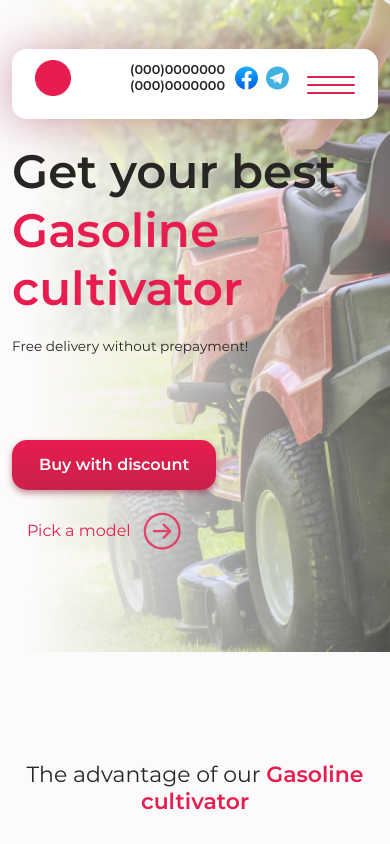
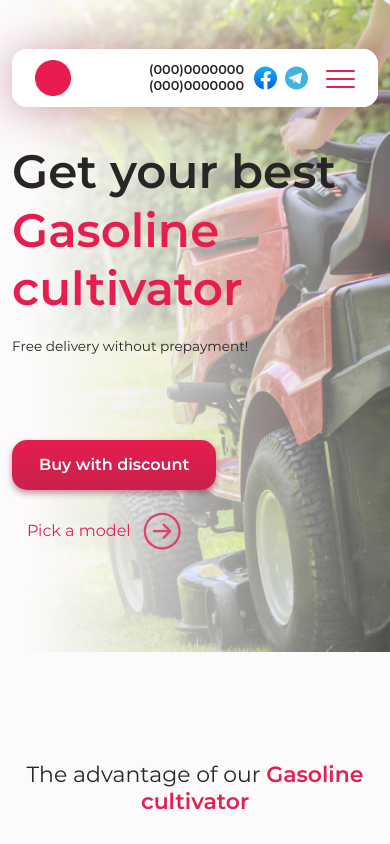
Before and after one commit to bodilov-sergey/garden, a plain HTML site: page index.html in a window 390 px wide. Shown: the top 844 px of the page. Drawn offline with Linux system fonts and the light colour scheme.

Commit message:
Add files via upload

```diff
--- a/index.html
+++ b/index.html
@@ -62,11 +62,13 @@
                                 <img src="./assets/images/nav/telegram.svg" alt="telegram" />
                             </a>
                         </div>
-                        <button type="button" aria-label="burger" class="nav__burger d-block d-sm-none">
-                            <span></span>
-                            <span></span>
-                            <span></span>
-                        </button>
+                        <div class="d-flex d-sm-none nav__burger-wrapper">
+                            <button type="button" aria-label="burger" class="nav__burger">
+                                <span></span>
+                                <span></span>
+                                <span></span>
+                            </button>
+                        </div>
                         <nav class="nav__links">
                             <ul>
                                 <li><a class="nav__link" href="#">Home</a></li>
```
